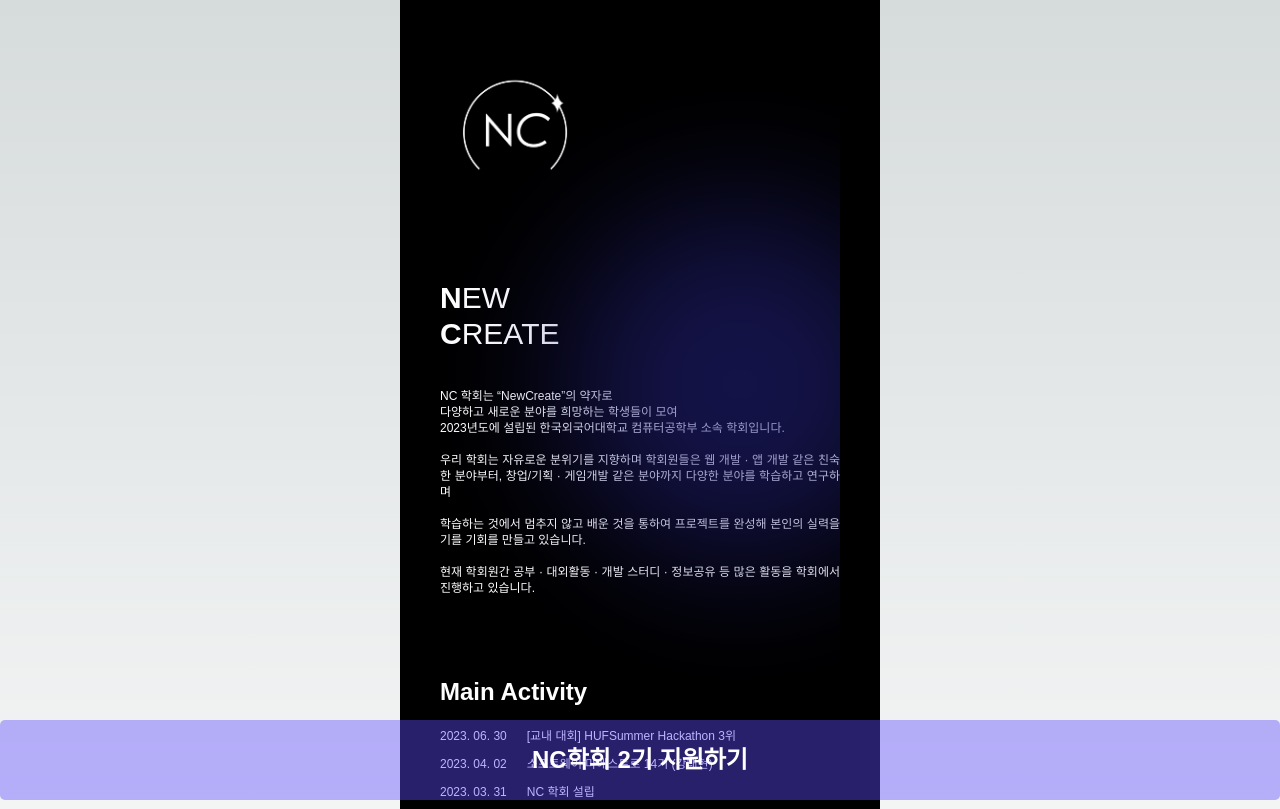
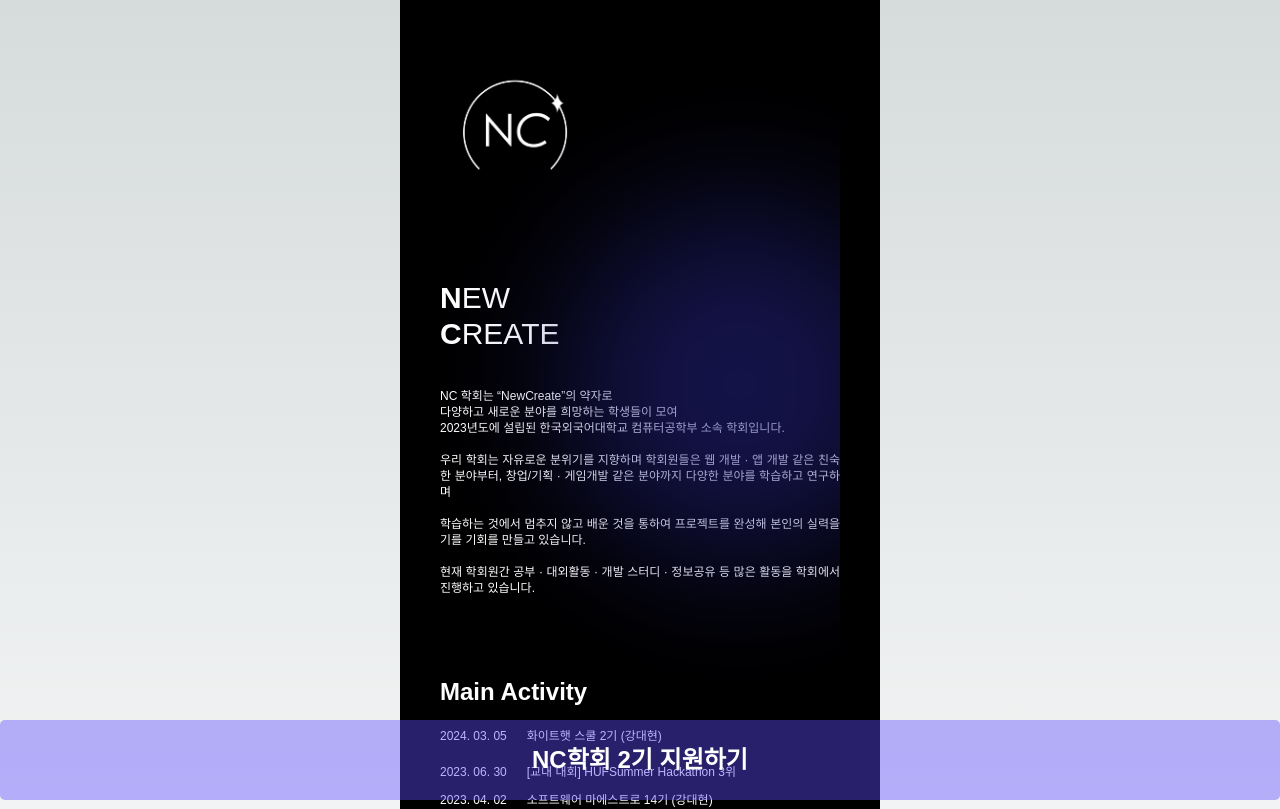
Before and after one commit to daehyuh/frontend-next-nc, a Next.js app: page / in a window 1280 px wide. Shown: the top 809 px of the page. Built offline with nearby package versions, Linux system fonts and the light colour scheme.

Commit message:
add : add activity

```diff
--- a/app/page.js
+++ b/app/page.js
@@ -153,7 +153,10 @@ export default function Home() {
           Main Activity
         </div>
 
-
+        <div className="flex gap-5 justify-between self-start mt-5 text-xs font-light text-justify text-white">
+          <div>2024. 03. 05</div>
+          <div>화이트햇 스쿨 2기 (강대현)</div>
+        </div>
         <div className="flex gap-5 justify-between self-start mt-5 text-xs font-light text-justify text-white">
           <div>2023. 06. 30</div>
           <div>[교내 대회] HUFSummer Hackathon 3위</div>
```
